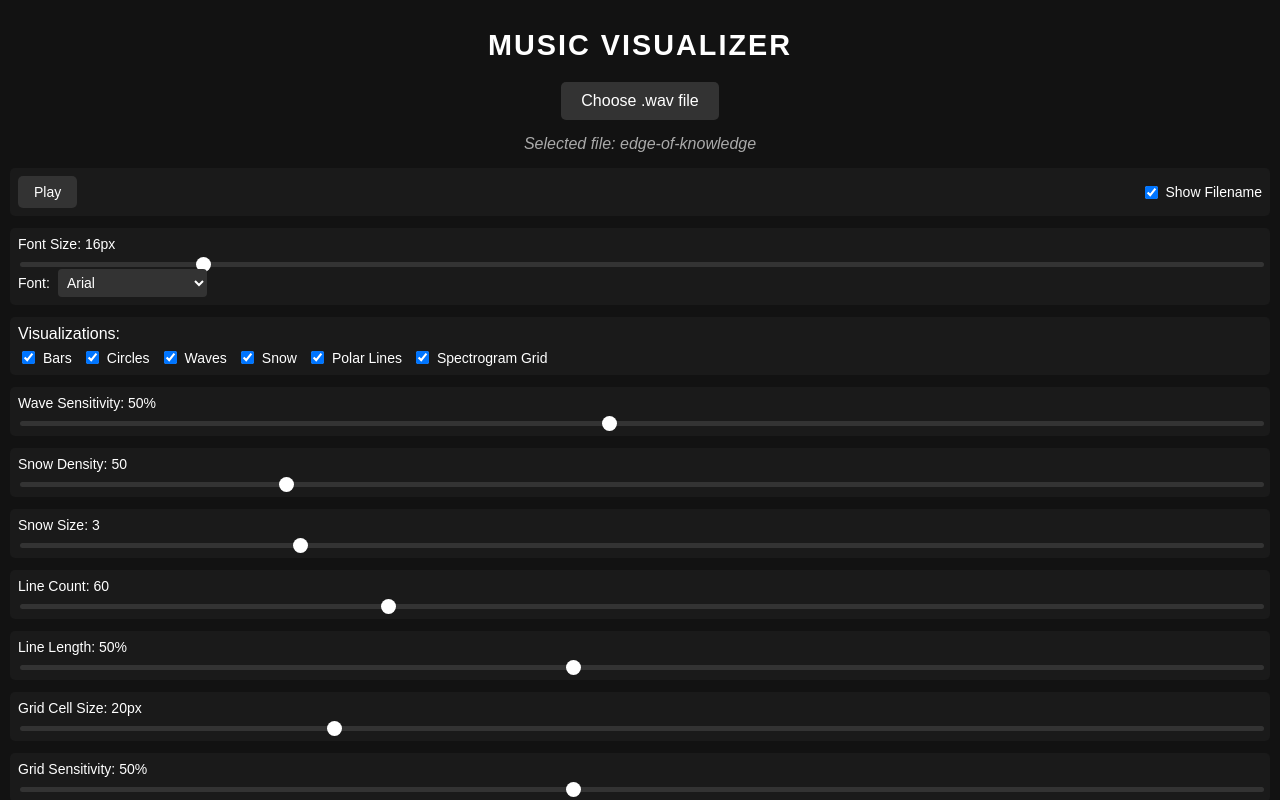
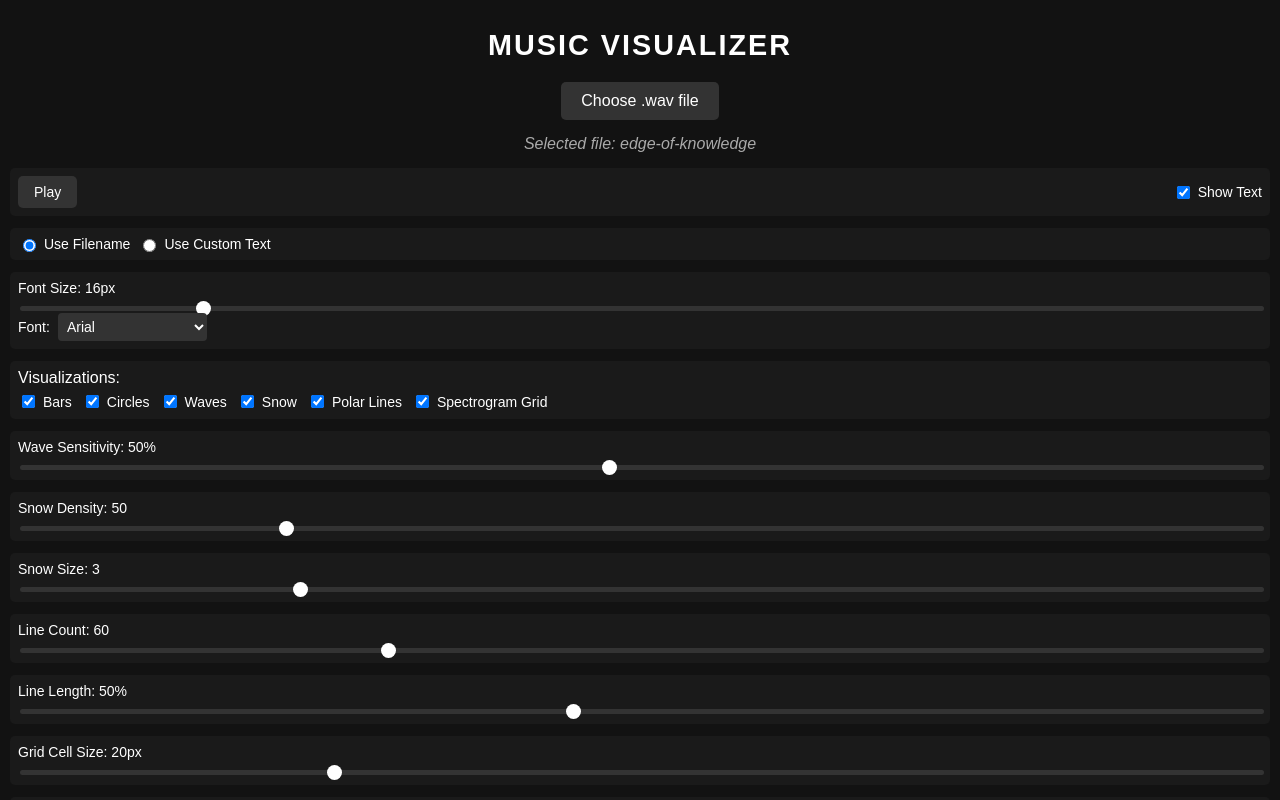
Before and after one commit to abigworld1/music-visualizer, a React (Create React App) app: page / in a window 1280 px wide. Shown: the top 800 px of the page. Built offline with nearby package versions, Linux system fonts and the light colour scheme.

Commit message:
add text input

```diff
--- a/src/App.js
+++ b/src/App.js
@@ -5,6 +5,8 @@ export default function App() {
   const [audioFile, setAudioFile] = useState(null);
   const [fileName, setFileName] = useState("");
   const [displayName, setDisplayName] = useState("");
+  const [customText, setCustomText] = useState(""); // カスタムテキスト用の状態
+  const [useCustomText, setUseCustomText] = useState(false); // カスタムテキストを使用するかどうかのフラグ
   const [isPlaying, setIsPlaying] = useState(false);
   const [showFileName, setShowFileName] = useState(true);
   const [fontSize, setFontSize] = useState(16);
@@ -15,16 +17,16 @@ export default function App() {
     waves: true,
     particles: true,
     polarLines: true,
-    spectrogramGrid: true, // 新しい視覚化オプションを追加
+    spectrogramGrid: true,
   });
   const [waveAmplitude, setWaveAmplitude] = useState(50);
   const [waveBaseline, setWaveBaseline] = useState(128);
   const [particleCount, setParticleCount] = useState(50);
   const [snowSize, setSnowSize] = useState(3);
-  const [lineCount, setLineCount] = useState(60); // 放射状ラインの数
-  const [lineLength, setLineLength] = useState(50); // ラインの長さ係数
-  const [gridCellSize, setGridCellSize] = useState(20); // グリッドセルのサイズ
-  const [gridSensitivity, setGridSensitivity] = useState(50); // グリッド感度
+  const [lineCount, setLineCount] = useState(60);
+  const [lineLength, setLineLength] = useState(50);
+  const [gridCellSize, setGridCellSize] = useState(20);
+  const [gridSensitivity, setGridSensitivity] = useState(50);
 
   const canvasRef = useRef(null);
   const canvasContainerRef = useRef(null);
@@ -98,7 +100,7 @@ export default function App() {
       cancelAnimationFrame(animationRef.current);
       visualize();
     }
-  }, [fontSize, selectedFont, showFileName]);
+  }, [fontSize, selectedFont, showFileName, useCustomText, customText]);
 
   useEffect(() => {
     if (isPlaying && analyserRef.current) {
@@ -565,12 +567,19 @@ export default function App() {
         });
       }
 
-      // Display filename
-      if (showFileName && displayName) {
-        ctx.font = `${fontSize}px ${selectedFont}`;
-        ctx.fillStyle = "white";
-        ctx.textAlign = "center";
-        ctx.fillText(displayName, WIDTH / 2, HEIGHT / 2);
+      // Display text (filename or custom text)
+      if (showFileName) {
+        // テキストを表示する場合
+        const textToDisplay = useCustomText && customText.trim() !== ""
+          ? customText
+          : displayName;
+
+        if (textToDisplay) {
+          ctx.font = `${fontSize}px ${selectedFont}`;
+          ctx.fillStyle = "white";
+          ctx.textAlign = "center";
+          ctx.fillText(textToDisplay, WIDTH / 2, HEIGHT / 2);
+        }
       }
     };
 
@@ -615,10 +624,49 @@ export default function App() {
                 checked={showFileName}
                 onChange={() => setShowFileName(!showFileName)}
               />
-              Show Filename
+              Show Text
             </label>
           </div>
         </div>
+
+        {/* テキスト設定セクション */}
+        {showFileName && (
+          <div className="control-row">
+            <div className="control-group text-display-option">
+              <label>
+                <input
+                  type="radio"
+                  checked={!useCustomText}
+                  onChange={() => setUseCustomText(false)}
+                />
+                Use Filename
+              </label>
+              <label>
+                <input
+                  type="radio"
+                  checked={useCustomText}
+                  onChange={() => setUseCustomText(true)}
+                />
+                Use Custom Text
+              </label>
+            </div>
+          </div>
+        )}
+
+        {/* カスタムテキスト入力フィールド（カスタムテキストモードが選択されている場合のみ表示） */}
+        {showFileName && useCustomText && (
+          <div className="control-row">
+            <div className="text-input-container">
+              <input
+                type="text"
+                value={customText}
+                onChange={(e) => setCustomText(e.target.value)}
+                placeholder="Enter your custom text"
+                className="custom-text-input"
+              />
+            </div>
+          </div>
+        )}
 
         {/* Font settings */}
         <div className="control-row">
```
Also changed, not shown: 7 other files (tests, documents, lock files or other folders).
